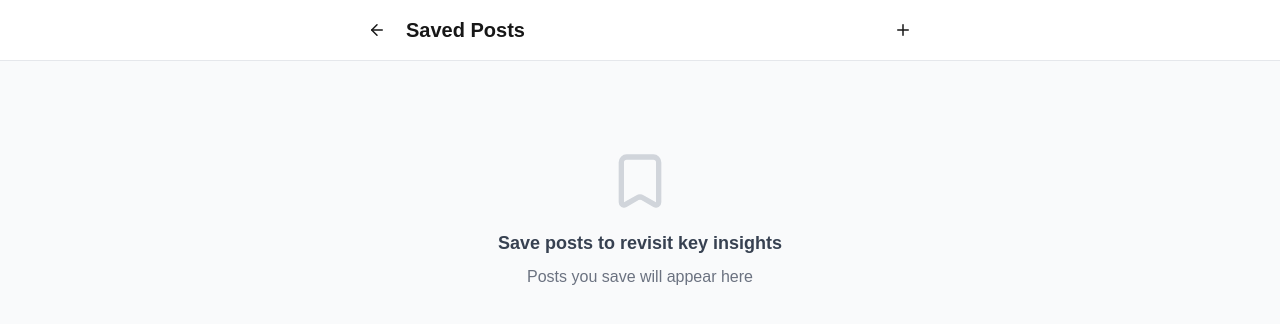
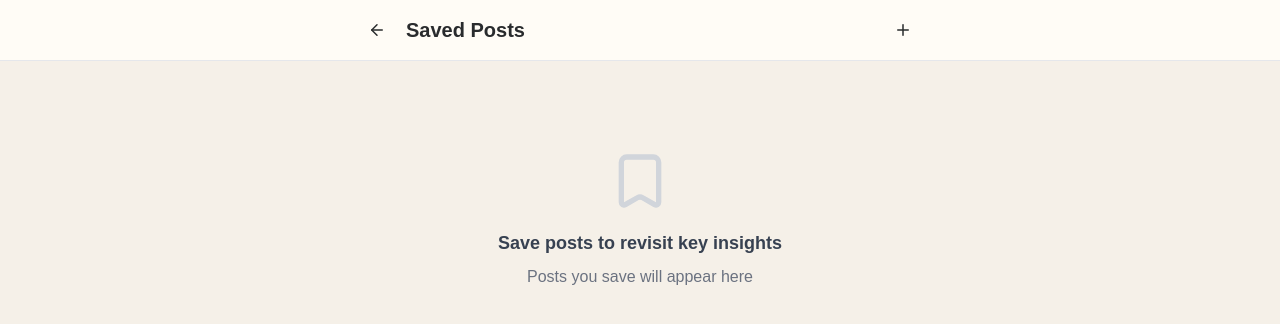
Before and after one commit to gongahkia/trae-hackathon-2026, a Next.js app in the folder frontend/: page /saved in a window 1280 px wide. Shown: the top 324 px of the page. Built offline with nearby package versions, Linux system fonts and the light colour scheme.

Commit message:
feat(app): audit considerations

```diff
--- a/frontend/src/app/globals.css
+++ b/frontend/src/app/globals.css
@@ -3,15 +3,9 @@
 @tailwind utilities;
 
 :root {
-  --background: #ffffff;
-  --foreground: #171717;
-}
-
-@media (prefers-color-scheme: dark) {
-  :root {
-    --background: #0a0a0a;
-    --foreground: #ededed;
-  }
+  --background: #fffcf6;
+  --foreground: #292b2d;
+  --accent: #c9883e;
 }
 
 body {
@@ -20,6 +14,15 @@ body {
   font-family: Arial, Helvetica, sans-serif;
 }
 
+/* theme overrides */
+.bg-white { background-color: #fffcf6; }
+.bg-gray-50 { background-color: #f5f0e8; }
+.bg-gray-100 { background-color: #ede8df; }
+.from-gray-50 { --tw-gradient-from: #f5f0e8; }
+.to-gray-100 { --tw-gradient-to: #ede8df; }
+.text-gray-900 { color: #292b2d; }
+.border-gray-200 { border-color: #e0d9ce; }
+
 @layer utilities {
   .text-balance {
     text-wrap: balance;
--- a/frontend/tailwind.config.ts
+++ b/frontend/tailwind.config.ts
@@ -11,6 +11,7 @@ const config: Config = {
       colors: {
         background: "var(--background)",
         foreground: "var(--foreground)",
+        accent: "var(--accent)",
       },
     },
   },
```
